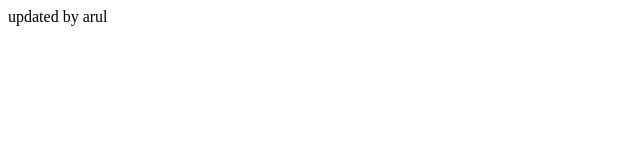
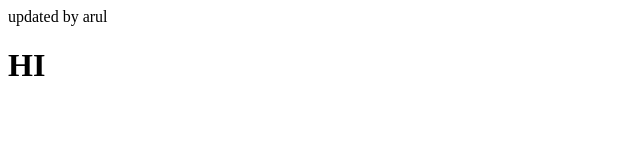
Before and after one commit to ARULSARAVANAN1/Demo, an Angular app: page / in a window 1280 px wide. Shown: the top 160 px of the page, without its empty margins (0-640 px from the left). Built offline with nearby package versions, Linux system fonts and the light colour scheme.

Commit message:
collab branch

```diff
--- a/src/app/app.component.html
+++ b/src/app/app.component.html
@@ -1,2 +1,5 @@
 
 <div>updated by arul</div>
+
+
+<div><h1>HI</h1></div>
```
